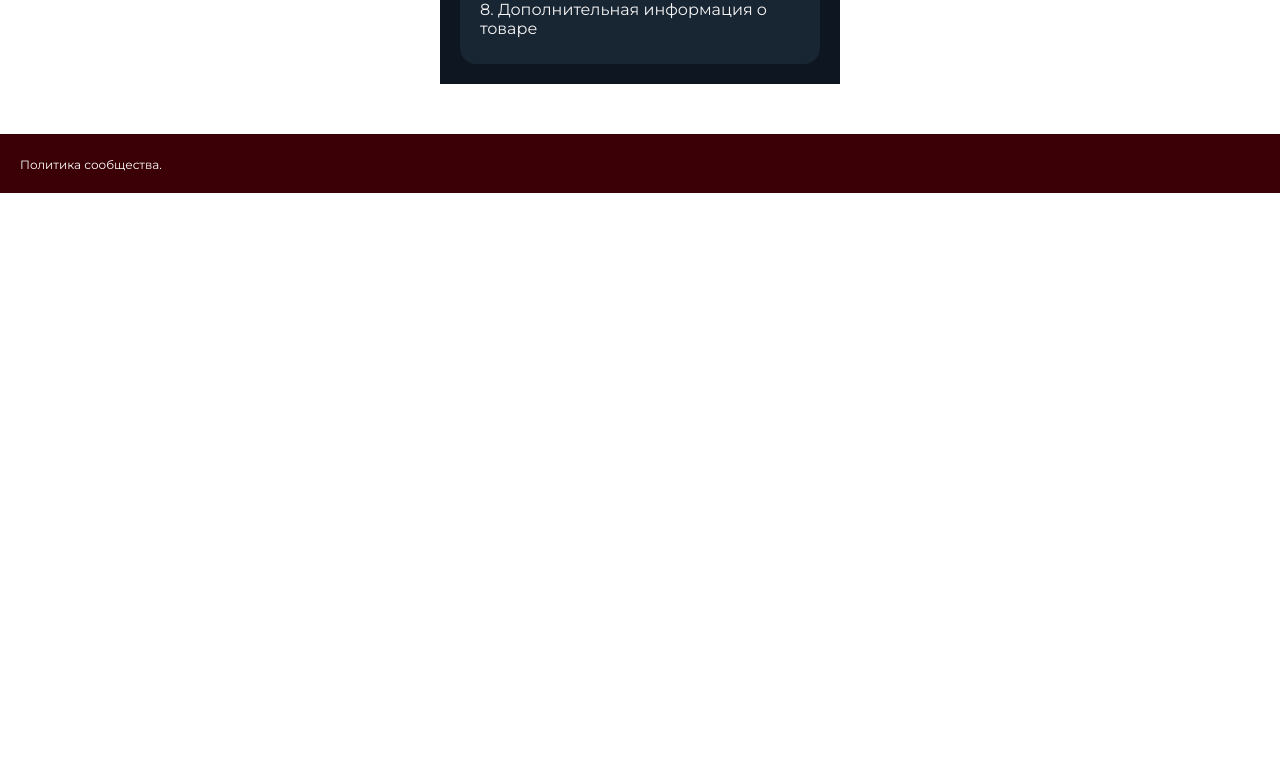
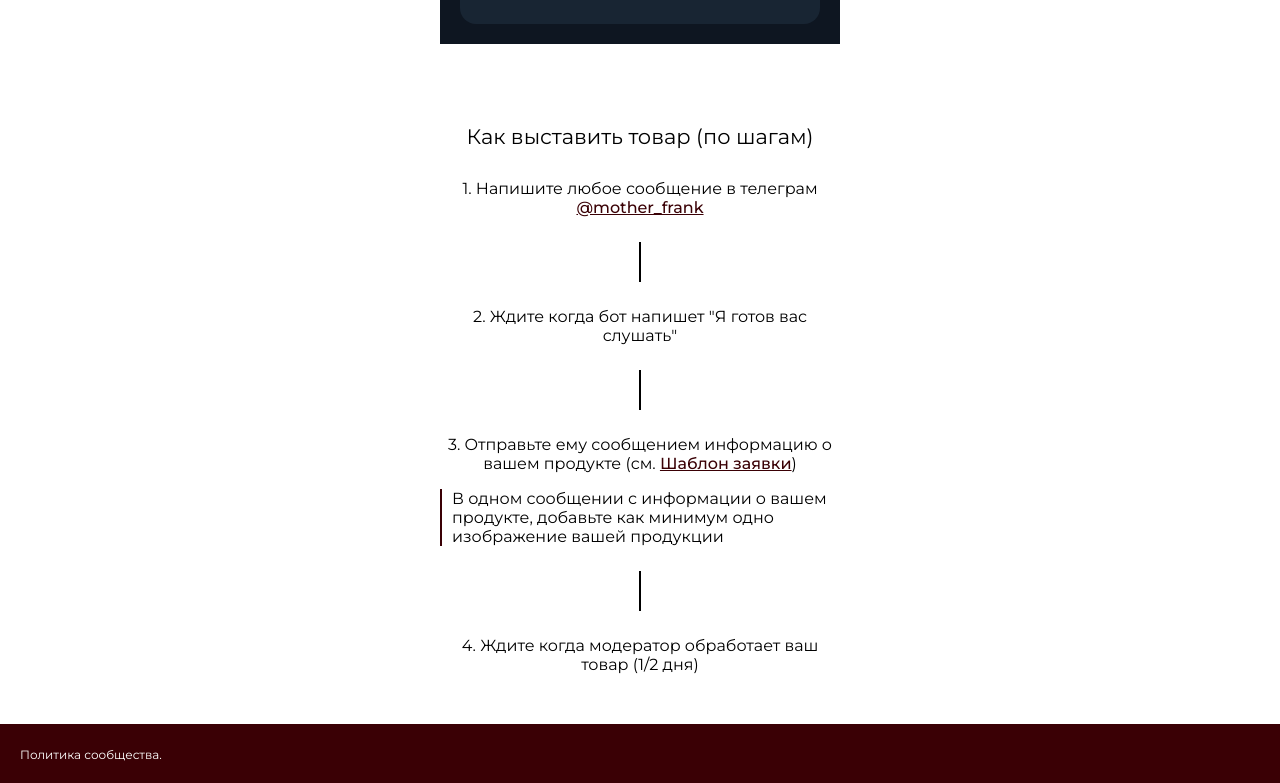
Before and after one commit to kusainovv/mother_frank, a Next.js app: page /sell_product in a window 1280 px wide. Shown: the part 805-1588 px from the top of the page. Before the commit the page ends 998 px from the top, so only its background shows below. Built offline with nearby package versions, Linux system fonts and the light colour scheme.

Commit message:
add step by step ui for sell product --feature --refactoring --styling

```diff
--- a/src/app/globals.css
+++ b/src/app/globals.css
@@ -17,4 +17,5 @@ body {
 
 * {
   font-family: 'Montserrat', sans-serif;
+  scroll-behavior: smooth;
 }
--- a/src/pages/main/Style.module.css
+++ b/src/pages/main/Style.module.css
@@ -10,7 +10,7 @@
     text-align: center;
     background-color: black;
     color: white;
-    font-size: 16px;
+    font-size: 14px;
     border-bottom: 1px solid black;
     transition: 0.4s;
     cursor: pointer;
--- a/src/pages/sell_product/Style.module.css
+++ b/src/pages/sell_product/Style.module.css
@@ -15,6 +15,9 @@
     text-align: center;
     font-size: 21px;
 }
+.Title:first-child {
+    margin: 40px 0 30px 0;
+}
 
 .Rules {
     padding: 10px;
@@ -31,6 +34,8 @@
 
 .RuleLink {
     width: fit-content;
+    color: #3A0005;
+    font-weight: 500;
 }
 
 
@@ -82,3 +87,23 @@
     margin: 10px 0 10px 0;
     width: 400px;
 }
+
+
+.Steps {
+    max-width: 400px;
+    margin: auto;
+    text-align: center;
+}
+
+.StepImages {
+    text-align: left;
+    padding: 0 10px;
+    border-left: 2px solid #3A0005;
+}
+
+.VerticalLine {
+    width: 2px;
+    height: 40px;
+    background-color: black;
+    margin: 25px auto;
+}
--- a/src/pages/sell_product/index.tsx
+++ b/src/pages/sell_product/index.tsx
@@ -15,7 +15,7 @@ const SellProduct = () => {
             </div>
 
 
-            <p className={style['Title']}>Сделать заявку</p>
+            <p className={style['Title']} id='message_template'>Шаблон заявки</p>
             <div className={style['TelegramMessagePlaceholder']}>
                 <div className={style['TelegramMessageContent']}>
                     <p> 1. Название товара </p>
@@ -28,7 +28,32 @@ const SellProduct = () => {
                     <p> 8. Дополнительная информация о товаре </p>
                 </div>
             </div>
+
+            <p className={style['Title']}>Как выставить товар (по шагам)</p>
+            <div className={style['Steps']}>
+                <div className={style['Step']}>
+                    1. Напишите любое сообщение в телеграм <a href='' className={style['RuleLink']}>@mother_frank</a>
                 </div>
+                <div className={style['VerticalLine']} />
+                <div className={style['Step']}>
+                    {'2. Ждите когда бот напишет "Я готов вас слушать"'}
+                </div>
+                <div className={style['VerticalLine']} />
+                <div className={style['Step']}>
+                    3. Отправьте ему сообщением информацию о вашем продукте (см. <a href='#message_template' className={style['RuleLink']}>Шаблон заявки</a>)
+                    <br />
+                    <p className={style['StepImages']}>
+                        В одном сообщении с информации о вашем продукте, добавьте как минимум одно изображение вашей продукции
+                    </p>
+                </div>
+                <div className={style['VerticalLine']} />
+                <div className={style['Step']}>
+                    4. Ждите когда модератор обработает ваш товар (1/2 дня)
+                </div>
+            </div>
+        </div>
+
+
 
         <Footer />
     </div>
```
Lines whose indentation alone changed are shown as unchanged.
